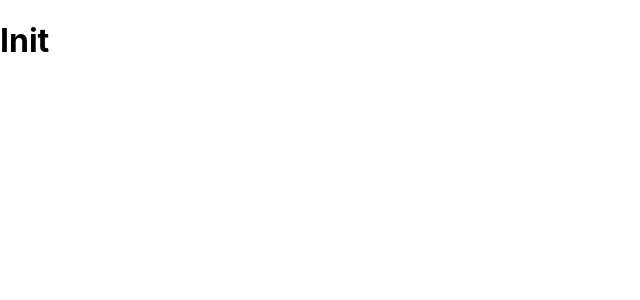
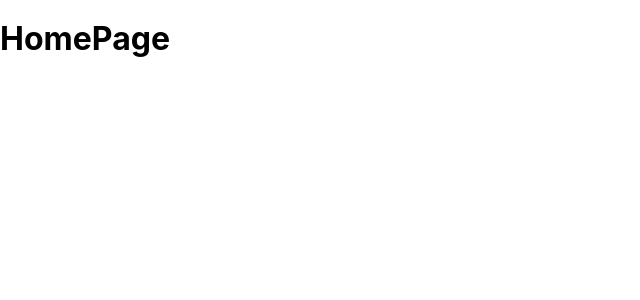
Before and after one commit to kubaparol/recruitment-task, a React (Create React App) app: page / in a window 1280 px wide. Shown: the top 300 px of the page, without its empty margins (0-640 px from the left). Built offline with nearby package versions, Linux system fonts and the light colour scheme.

Commit message:
feat(App): install styled-components and config basic files

```diff
--- a/package.json
+++ b/package.json
@@ -9,6 +9,8 @@
     "react": "^18.2.0",
     "react-dom": "^18.2.0",
     "react-scripts": "5.0.1",
+    "styled-components": "^5.3.5",
+    "styled-normalize": "^8.0.7",
     "web-vitals": "^2.1.4"
   },
   "scripts": {
--- a/src/App.js
+++ b/src/App.js
@@ -1,7 +1,16 @@
 import "./App.css";
 
+import StyledNormalize from "./styled";
+
+import HomePage from "./pages/HomePage";
+
 function App() {
-  return <h1>Init</h1>;
+  return (
+    <>
+      <StyledNormalize />
+      <HomePage />
+    </>
+  );
 }
 
 export default App;
--- /dev/null
+++ b/src/pages/HomePage.js
@@ -0,0 +1,7 @@
+import React from "react";
+
+const HomePage = () => {
+  return <h1>HomePage</h1>;
+};
+
+export default HomePage;
--- /dev/null
+++ b/src/styled/StyledNormalize.js
@@ -0,0 +1,15 @@
+import { createGlobalStyle } from "styled-components";
+import { normalize } from "styled-normalize";
+
+const StyledNormalize = createGlobalStyle`
+    ${normalize}
+
+    * {
+        margin: 0;
+        padding: 0;
+        list-style: none;
+        box-sizing: border-box;
+    }
+`;
+
+export default StyledNormalize;
--- /dev/null
+++ b/src/styled/index.js
@@ -0,0 +1,3 @@
+import StyledNormalize from "./StyledNormalize";
+
+export default StyledNormalize;
```
Also changed, not shown: 1 other file (tests, documents, lock files or other folders).
